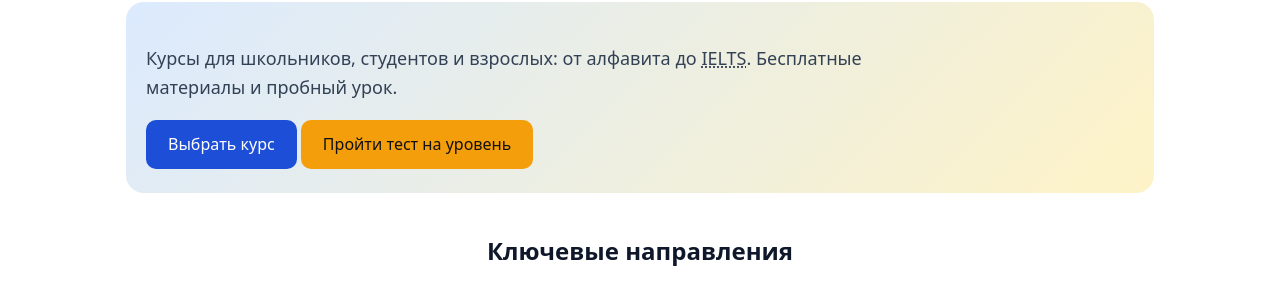
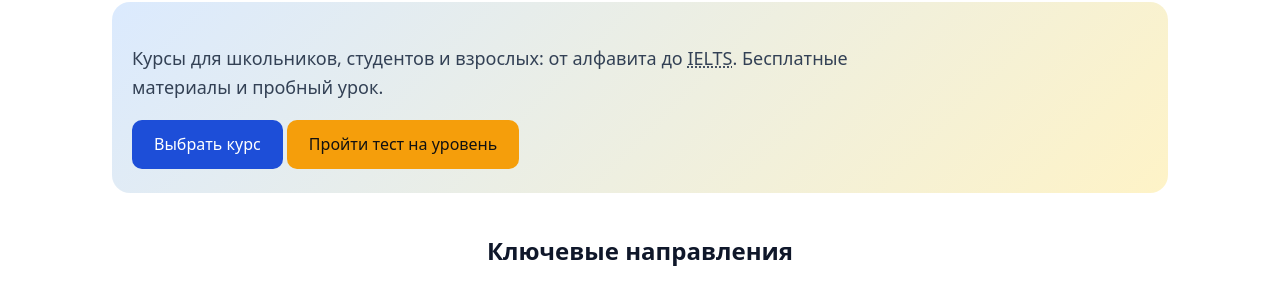
Before and after one commit to overmape/english-site, a plain HTML site: page index.html in a window 1280 px wide. Shown: the part 212-494 px from the top of the page. Drawn offline with Linux system fonts and the light colour scheme.

Commit message:
Add files via upload

```diff
--- a/css/app.css
+++ b/css/app.css
@@ -13,10 +13,17 @@ body {
   margin:0;
   font:16px/1.6 system-ui,-apple-system,"Segoe UI",Roboto,sans-serif;
   color:var(--d);
+  display: flex;
+  flex-direction: column;
+  min-height: 100vh;
 }
-
+#main{
+  display: flex;
+  flex-direction: column;
+  flex-grow: 33;
+}
 .w {
-  max-width:1060px;
+  max-width:85vw;
   margin:0 auto;
   padding:0 16px;
 }
```
